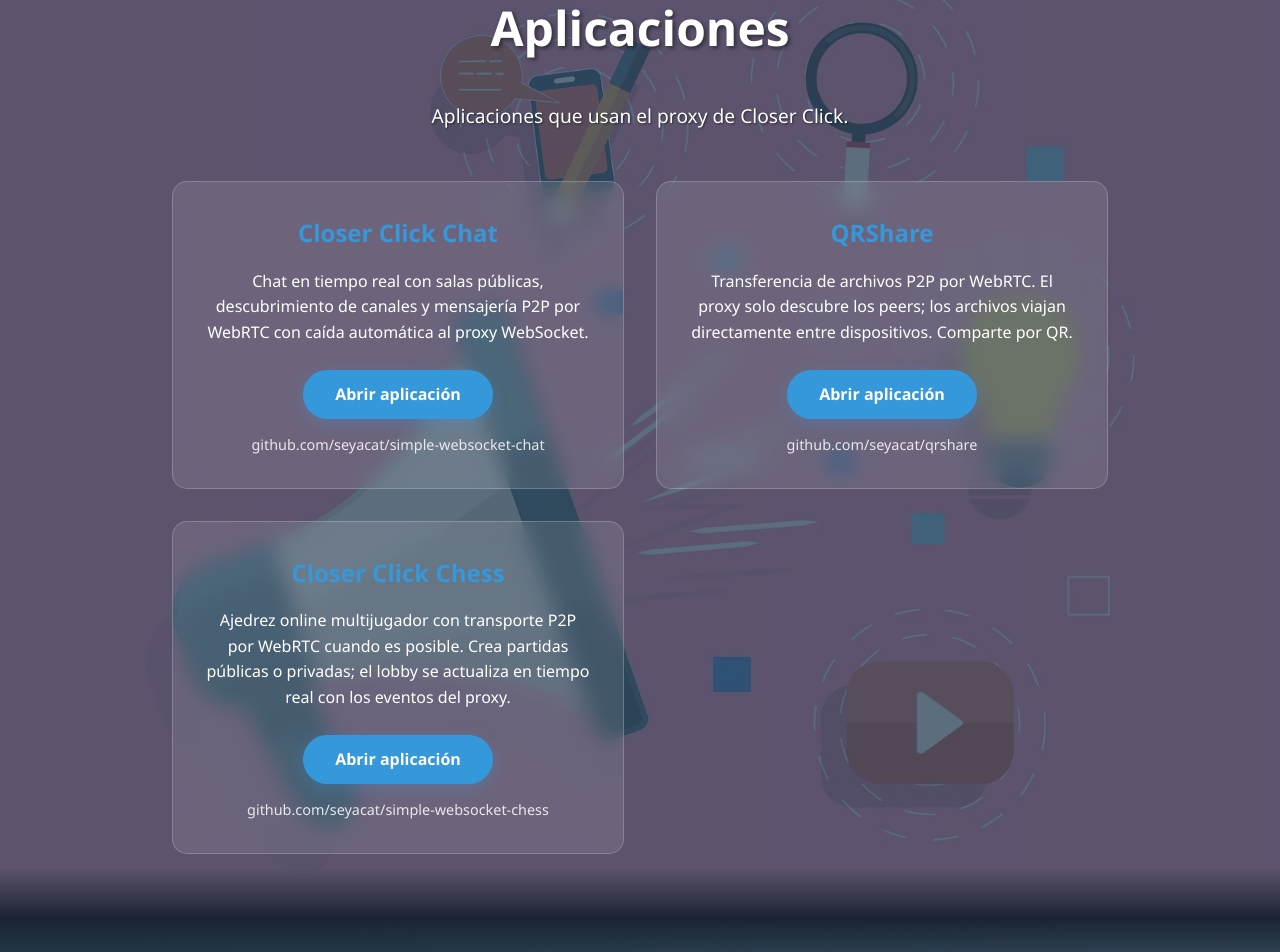
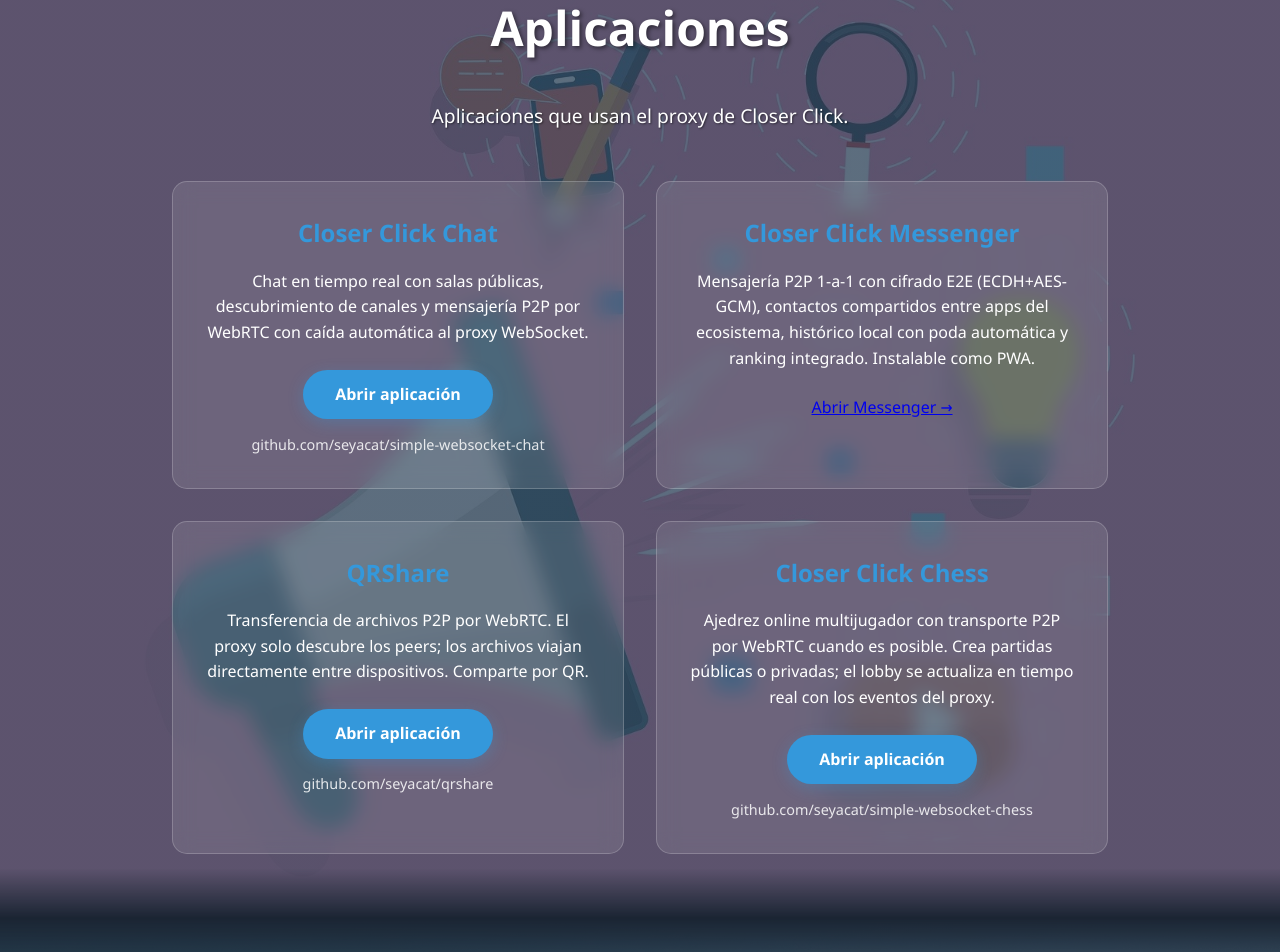
Before and after one commit to seyacat/closerclick, a Vue app: page / in a window 1280 px wide. Shown: the part 874-1826 px from the top of the page. Built offline with nearby package versions, Linux system fonts and the light colour scheme.

Commit message:
Landing: añadir Closer Click Messenger

```diff
--- a/src/App.vue
+++ b/src/App.vue
@@ -165,6 +165,16 @@
               rel="noopener"
               class="app-repo"
             >github.com/seyacat/simple-websocket-chat</a>
+          </div>
+          <div class="app-card">
+            <h3>Closer Click Messenger</h3>
+            <p>Mensajería P2P 1-a-1 con cifrado E2E (ECDH+AES-GCM), contactos compartidos entre apps del ecosistema, histórico local con poda automática y ranking integrado. Instalable como PWA.</p>
+            <a
+              href="https://seyacat.github.io/closerclick_messenger/"
+              target="_blank"
+              rel="noopener"
+              class="app-link"
+            >Abrir Messenger →</a>
           </div>
           <div class="app-card">
             <h3>QRShare</h3>
```
